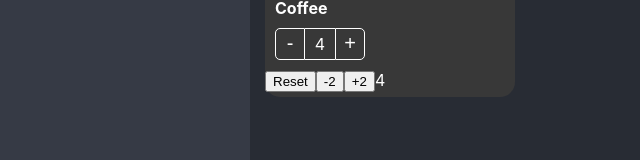
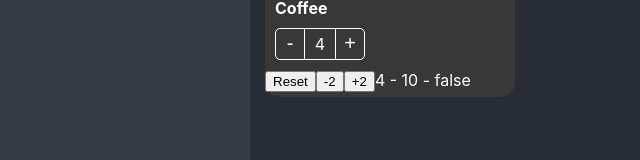
Before and after one commit to alexguaman/react-advanced, a React (Create React App) app: page / in a window 1280 px wide. Shown: the part 348-508 px from the top of the page, without its empty margins (0-640 px from the left). Built offline with nearby package versions, Linux system fonts and the light colour scheme.

Commit message:
Fin del patron

```diff
--- a/src/02-components-patterns/pages/ShoppingPage.tsx
+++ b/src/02-components-patterns/pages/ShoppingPage.tsx
@@ -20,7 +20,7 @@ const ShoppingPage = () => {
             maxCount: 10,
           }}
         >
-          {({reset, count, increaseBy}) => (
+          {({reset, count, increaseBy, maxCount, isMaxCountReached}) => (
             <>
               <ProductCard.Image className="custom-image" />
               <ProductCard.Title className="text-white text-bold" />
@@ -31,7 +31,7 @@ const ShoppingPage = () => {
               <button onClick={reset}>Reset</button>
               <button onClick={() => increaseBy(-2)}>-2</button>
               <button onClick={() => increaseBy(2)}>+2</button>
-              <span>{count}</span>
+              <span>{count} - {maxCount} - {String(isMaxCountReached)}</span>
             </>
           )}
         </ProductCard>
```
